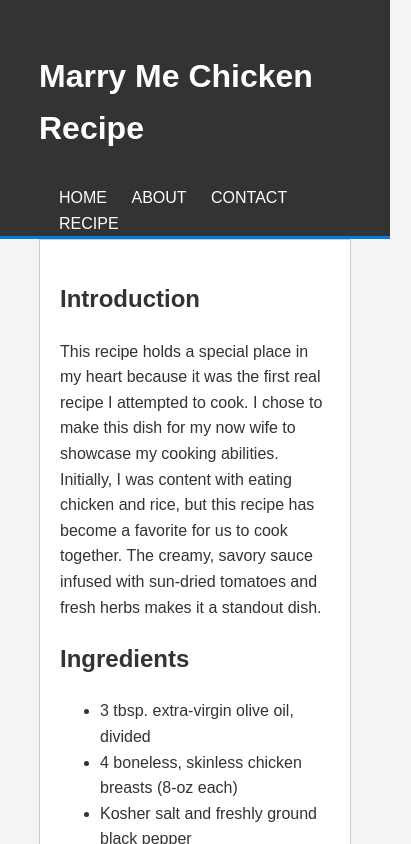
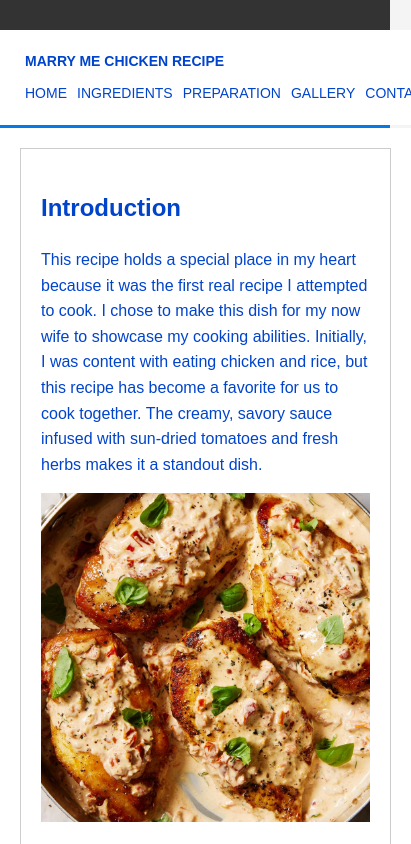
Before and after one commit to Kurzgesagt-Recipe/marry-me-chicken, a plain HTML site: page index.html in a window 390 px wide. Shown: the top 844 px of the page, 411 px wide, since content can reach past the window. Drawn offline with Linux system fonts and the light colour scheme.

Commit message:
index.html

```diff
--- a/index.html
+++ b/index.html
@@ -11,32 +11,32 @@
             margin: 0;
             padding: 0;
             background: #f4f4f4;
-            color: #333;
+            color: #0044cc; /* Blue text for overall body */
         }
         .container {
             width: 80%;
             margin: auto;
             overflow: hidden;
+            background: white;
+            padding: 20px;
         }
         header {
             background: #333;
-            color: #fff;
+            color: #fff; /* Keeping the header text white for contrast */
             padding-top: 30px;
             min-height: 70px;
             border-bottom: #0779e4 3px solid;
         }
-        header a {
-            color: #fff;
+        header a, h1 {
+            color: #0044cc; /* Blue text for navigation links and title */
             text-decoration: none;
             text-transform: uppercase;
             font-size: 16px;
         }
         nav {
-            float: right;
+            display: flex;
+            justify-content: space-around;
             margin-top: 10px;
-        }
-        nav a {
-            margin-left: 20px;
         }
         article {
             padding: 20px;
@@ -45,7 +45,7 @@
         }
         footer {
             background: #333;
-            color: #fff;
+            color: #fff; /* Keeping footer text white for visibility */
             text-align: center;
             padding: 10px;
             margin-top: 20px;
@@ -53,12 +53,21 @@
         .gallery {
             display: flex;
             flex-wrap: wrap;
+            justify-content: space-between;
         }
-        .gallery img {
-            flex: 1;
-            margin: 5px;
+        .gallery img, article img {
             max-width: 100%;
             height: auto;
+            margin-bottom: 20px;
+        }
+        @media (max-width: 768px) {
+            .container, nav {
+                width: 95%;
+            }
+            nav a, h1 {
+                margin: 0 5px;
+                font-size: 14px;
+            }
         }
     </style>
 </head>
@@ -67,18 +76,22 @@
         <div class="container">
             <h1>Marry Me Chicken Recipe</h1>
             <nav>
-                <a href="#">Home</a>
-                <a href="#">About</a>
-                <a href="#">Contact</a>
-                <a href="#">Recipe</a>
+                <a href="#introduction">Home</a>
+                <a href="#ingredients">Ingredients</a>
+                <a href="#preparation">Preparation</a>
+                <a href="#gallery">Gallery</a>
+                <a href="#contact">Contact</a>
             </nav>
         </div>
     </header>
     <div class="container">
-        <article>
+        <article id="introduction">
             <h2>Introduction</h2>
             <p>This recipe holds a special place in my heart because it was the first real recipe I attempted to cook. I chose to make this dish for my now wife to showcase my cooking abilities. Initially, I was content with eating chicken and rice, but this recipe has become a favorite for us to cook together. The creamy, savory sauce infused with sun-dried tomatoes and fresh herbs makes it a standout dish.</p>
+            <img src="https://github.com/Kurzgesagt-Recipe/marry-me-chicken/blob/main/Marry%20Me%20Chicken%20Complete.jpg?raw=true" alt="Marry Me Chicken Complete">
+        </article>
 
+        <article id="ingredients">
             <h2>Ingredients</h2>
             <ul>
                 <li>3 tbsp. extra-virgin olive oil, divided</li>
@@ -93,18 +106,20 @@
                 <li>1/4 cup finely grated Parmesan</li>
                 <li>Torn fresh basil for serving</li>
             </ul>
+        </article>
 
+        <article id="preparation">
             <h2>Preparation Steps</h2>
             <ol>
                 <li>Season chicken breasts with salt and pepper.</li>
-                <li>Brown in olive oil over medium heat; set aside.</li>
+                <li>Brown in olive oil over medium heat; set aside. <img src="https://github.com/Kurzgesagt-Recipe/marry-me-chicken/blob/main/Marry%20Me%20Chicken%20Complete%20Cooking%20Chicken.jpg?raw=true" alt="Browning Chicken"></li>
                 <li>In the same pan, sauté garlic, thyme, and red pepper flakes.</li>
                 <li>Add chicken broth and sun-dried tomatoes; simmer until thickened.</li>
-                <li>Stir in heavy cream and Parmesan until a creamy sauce forms.</li>
-                <li>Return chicken to the pan; simmer until cooked through.</li>
-                <li>Garnish with fresh basil before serving.</li>
+                <li>Stir in heavy cream and Parmesan until a creamy sauce forms. <img src="https://github.com/Kurzgesagt-Recipe/marry-me-chicken/blob/main/Marry%20Me%20Chicken%20Complete%20Cooking%20Chicken%20Making%20Sauce.jpg?raw=true" alt="Making Sauce"></li>
+                <li>Return chicken to the pan; simmer until cooked through. <img src="https://github.com/Kurzgesagt-Recipe/marry-me-chicken/blob/main/Marry%20Me%20Chicken%20Complete%20Cooking%20Chicken%20Putting%20Chicken%20in%20Sauce_Bake.jpg?raw=true" alt="Putting Chicken in Sauce"></li>
+                <li>Garnish with fresh basil before serving. <img src="https://github.com/Kurzgesagt-Recipe/marry-me-chicken/blob/main/Marry%20Me%20Chicken%20Complete_%20Serving.jpg?raw=true" alt="Serving Marry Me Chicken"></li>
             </ol>
-
+        </article>
         <h2>Cooking Tips</h2>
         <p>To ensure your Marry Me Chicken turns out perfect, make sure not to overcook the chicken breasts. Use a meat thermometer to check for doneness. The internal temperature should reach 165°F. You can also pound the chicken breasts to an even thickness to ensure they cook evenly.</p>
 
@@ -113,17 +128,21 @@
 
         <h2>Serving Suggestions</h2>
         <p>Serve this dish with a side of pasta, mashed potatoes, or a fresh green salad. The creamy sauce is delicious over pasta or rice. Don't forget to pair it with a nice glass of white wine!</p>
-
+        <article id="gallery">
             <h2>Photo Gallery</h2>
             <div class="gallery">
-                <img src="images/preparation.jpg" alt="Preparation of Marry Me Chicken">
-                <img src="images/cooking.jpg" alt="Cooking Marry Me Chicken">
-                <img src="images/finished.jpg" alt="Finished Marry Me Chicken">
+                <img src="https://github.com/Kurzgesagt-Recipe/marry-me-chicken/blob/main/Marry%20Me%20Chicken%20Complete_%20Serving.jpg?raw=true" alt="Marry Me Chicken Serving">
+                <img src="https://github.com/Kurzgesagt-Recipe/marry-me-chicken/blob/main/Marry%20Me%20Chicken%20Complete%20Cooking%20Chicken.jpg?raw=true" alt="Cooking Marry Me Chicken">
+                <img src="https://github.com/Kurzgesagt-Recipe/marry-me-chicken/blob/main/Marry%20Me%20Chicken%20Complete%20Cooking%20Chicken%20Making%20Sauce.jpg?raw=true" alt="Making Sauce">
+                <img src="https://github.com/Kurzgesagt-Recipe/marry-me-chicken/blob/main/Marry%20Me%20Chicken%20Complete%20Cooking%20Chicken%20Putting%20Chicken%20in%20Sauce_Bake.jpg?raw=true" alt="Putting Chicken in Sauce">
             </div>
         </article>
+
+        <footer id="contact">
+            <p>Contact Information: Julian C. Green
+                Phone: 402-297-1432
+            Email: Julian.Green@CSUGlobal.edu</p>
+        </footer>
     </div>
-    <footer>
-        <p>Copyright © 2024 Julian C. Green</p>
-    </footer>
 </body>
 </html>
```
Lines whose indentation alone changed are shown as unchanged.
